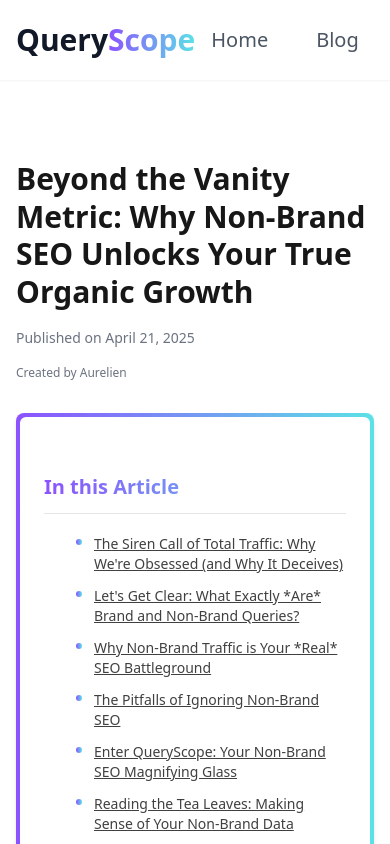
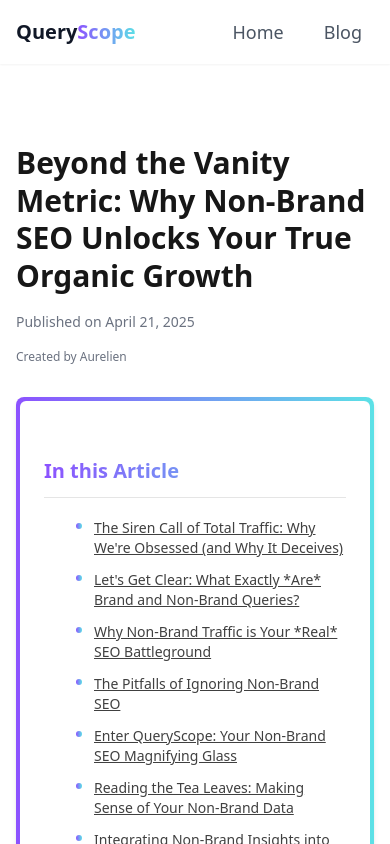
Before and after one commit to Orelrise/queryscope-deploy, a Next.js app in the folder frontend/: page /blog/beyond-vanity-metric-non-brand-seo in a window 390 px wide. Shown: the top 844 px of the page. Built offline with nearby package versions, Linux system fonts and the light colour scheme.

Commit message:
Content: Significantly expand e-commerce SEO playbook article (English)

```diff
--- a/frontend/src/components/Header.tsx
+++ b/frontend/src/components/Header.tsx
@@ -7,7 +7,7 @@ const Header = () => {
   const pathname = usePathname();
 
   const linkClasses = (path: string) =>
-    `px-4 py-2 rounded-md text-xl font-medium transition-colors duration-200 ${
+    `px-3 md:px-4 py-2 rounded-md text-lg md:text-xl font-medium transition-colors duration-200 ${
       pathname === path
         ? 'bg-gradient-to-r from-primary to-secondary text-white'
         : 'text-gray-600 hover:bg-gray-100 hover:text-gray-900'
@@ -16,11 +16,11 @@ const Header = () => {
   return (
     <header className="bg-white shadow-sm mb-8 sticky top-0 z-40">
       <nav className="max-w-4xl mx-auto px-4 sm:px-6 lg:px-8">
-        <div className="flex justify-between h-20 items-center">
+        <div className="flex justify-between h-16 md:h-20 items-center">
           <div className="flex items-center">
              {/* Optional: Add Logo/Brand Name here if desired */}
              <Link href="/" legacyBehavior>
-               <a className="text-3xl font-bold text-gray-900 hover:text-primary transition-colors">
+               <a className="text-xl md:text-3xl font-bold text-gray-900 hover:text-primary transition-colors">
                  Query<span className="bg-gradient-to-r from-primary to-secondary bg-clip-text text-transparent">Scope</span>
                </a>
              </Link>
```
Also changed, not shown: frontend/src/app/page.tsx (indentation only).
